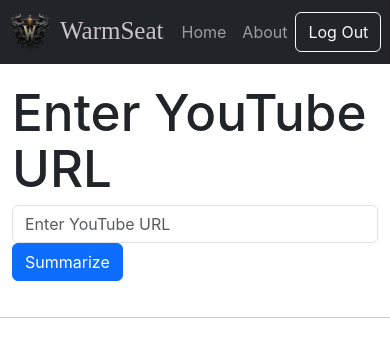
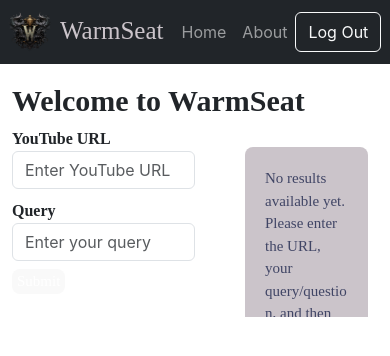
Before and after one commit to Warmseat/warmseat-frontend, a React (Vite) app: page / in a window 390 px wide. Shown: the top 356 px of the page. Built offline with nearby package versions, Linux system fonts and the light colour scheme.

Commit message:
added more css for mobile responsiveness

```diff
--- a/components/Homepage.jsx
+++ b/components/Homepage.jsx
@@ -2,10 +2,17 @@
 import { Navbar, Nav, Container, Form, Button } from 'react-bootstrap';
 import axios from 'axios';
 
-const queryQuestion = 'give me about 20 words on what the video is about';
+function addLineBreaks(text) {
+  if (!text) return text;
+
+  return text.replace(/\. /g, '.\n');
+}
+
+// const queryQuestion = 'give me about 20 words on what the video is about';
 const HomePage = () => {
   const [isloading, setIsLoading] = useState(false);
   const [youtubeUrl, setYoutubeUrl] = useState('');
+  const [query, setQuery] = useState('');
   const [output, setOutput] = useState('');
 
 
@@ -13,18 +20,24 @@
     setYoutubeUrl(e.target.value);
   };
 
+  const handleQueryChange = (e) => {
+    setQuery(e.target.value);
+  };
+
   // POST request using axios
   const handleSubmit = (e) => {
     e.preventDefault();
     setIsLoading(true);
+
   axios.post('https://i5qz7415i0.execute-api.us-west-2.amazonaws.com/Production/queryvideo', {
     youtubeURL: youtubeUrl,
-    query: queryQuestion,
+    query: query,
   })
   .then((res) => {
     if (res.status === 200) {
         console.log('POST request went through', res.data);
         setOutput(res.data.body);
+        document.querySelector('.output-container', 'pre.queryOutput').classList.add('expanded');
     } else {
         console.error('Post request didnt go through:', res.status, res.data);
     }
@@ -52,21 +65,38 @@
       </Navbar> */}
 
       <Container style={{ marginTop: '20px' }}>
-        <h1>Enter YouTube URL</h1>
-        <Form>
-          <Form.Group>
+        <h1 className='app-title'>Welcome to WarmSeat</h1>
+        <div className='query-container'>
+          <Form className='form-container'>
+            <Form.Group className='form-container'>
+              <Form.Label>YouTube URL</Form.Label>
               <Form.Control
                 type="text"
-              placeholder="Enter YouTube URL"
-              value={youtubeUrl}
+                placeholder="Enter YouTube URL"                  value={youtubeUrl}
                 onChange={handleUrlChange}
               />
             </Form.Group>
-          <Button variant="primary" type='submit' onClick={handleSubmit}>
-            Summarize
-          </Button>
-        <div>{isloading && 'Loading... Please Wait!'}</div>
+            <Form.Group className='form-container'>
+              <Form.Label>Query</Form.Label>
+              <Form.Control
+                type="text"
+                placeholder="Enter your query"
+                value={query}
+                onChange={handleQueryChange}
+              />
+            </Form.Group>
+            <button className='query-btn' onClick={handleSubmit}>
+              Submit
+            </button>
           </Form>
+          <div className='output-container'>
+            <div style={{ paddingTop: 20 }}>
+              <pre className='queryOutput'>
+                {isloading ? 'Loading... Please Wait!' : ( addLineBreaks(output) || 'No results available yet. Please enter the URL, your query/question, and then click "Submit" to see the results.' )}
+              </pre>
+            </div>
+          </div>
+        </div>
 
         {/* <h2>Added Videos:</h2>
         <ul>
@@ -78,7 +108,6 @@
             </li>
           ))}
         </ul> */}
-        <div style={{paddingTop: 20}}>{output}</div>
       </Container>
     </div>
   );
--- a/src/App.css
+++ b/src/App.css
@@ -1,12 +1,63 @@
-/* #root {
-  max-width: 1280px;
-  margin: 0 auto;
-  padding: 2rem;
+html, body, #root {
+  margin: 0;
+  padding: 0;
+  height: 100%;
+  width: 100%;
+  overflow-x: hidden;
+}
+
+div.query-container {
   display: flex;
-} */
+  flex-direction: row;
+  width: 100%;
+}
+
+form.form-container {
+  max-width: 350px;
+  flex: 1;
+}
+
+div.output-container {
+  flex: 1;
+  height: 200px;
+  width: 300px;
+  overflow: hidden;
+}
+
+div.output-container.expanded {
+  height: 100%;
+  width: 100%;
+  overflow: visible;
+}
+
+pre.queryOutput.expanded {
+  height: 100%;
+  width: 100%;
+  overflow: visible;
+}
+
 .app {
- display: flex;
+  display: flex;
   flex-direction: column;
+  align-items: center;
+}
+
+h1.app-title {
+  font-family: 'Jomhuria';
+  font-size: 30px;
+  font-weight: 600;
+  margin-bottom: 0;
+}
+
+label.form-label {
+  margin: 0;
+  margin-top: 10px;
+  font-family: 'Jomhuria';
+  font-weight: 600;
+}
+
+.form-control {
+  max-width: 450px;
 }
 
 h1.team-title {
@@ -90,3 +141,41 @@
   padding: 0;
   margin: 0;
 }
+
+pre.queryOutput {
+  padding: 20px;
+  margin: 10px;
+  margin-left: 50px;
+  border: 0;
+  border-radius: 8px;
+  font-family: 'Jomhuria';
+  font-size: 15px;
+  color: #404565;
+  background-color: #cbc4ca;
+  text-align: left;
+  white-space: pre-wrap;
+  max-height: 100%;
+  word-wrap: break-word;
+  overflow-wrap: break-word;
+}
+
+button.query-btn {
+  align-items: center;
+  margin-top: 8px;
+  border: 0;
+  border-radius: 8px;
+  box-sizing: border-box;
+  border-color: linear-gradient(144deg,#dec62d, #32303a 50%,#dec62d);
+  color: #FFFFFF;
+  font-family: 'Jomhuria';
+  font-size: 15px;
+  line-height: 1em;
+  padding: 5px;
+  text-decoration: none;
+  white-space: nowrap;
+  cursor: pointer;
+}
+
+button.query-btn:hover {
+  background-image: linear-gradient(144deg,#dec62d, #32303a 50%,#dec62d);
+}
--- a/src/App.jsx
+++ b/src/App.jsx
@@ -13,7 +13,6 @@
         <Route exact path="/" element={<Home />} />
         <Route exact path="/about" element={<About />} />
       </Routes>
-      <hr />
     </Router>
   );
 }
```
Lines whose indentation alone changed are shown as unchanged.
